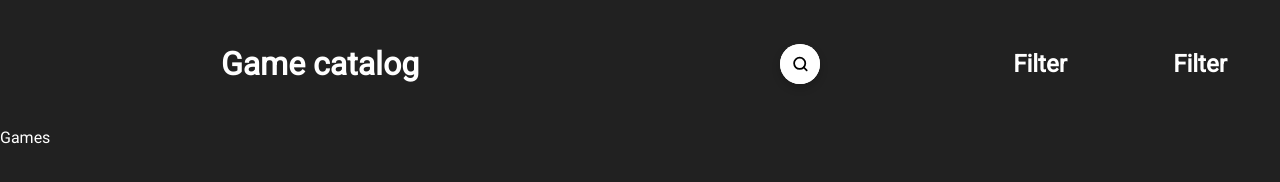
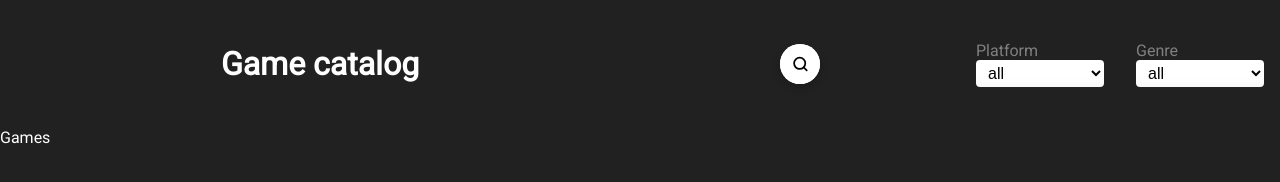
Before and after one commit to JayCodeGitHub/Game-catalog, a website built with webpack: page src/pages/index.html in a window 1280 px wide. Built offline with nearby package versions, Linux system fonts and the light colour scheme.

Commit message:
Styled Filters

```diff
--- a/src/app/search.js
+++ b/src/app/search.js
@@ -21,5 +21,6 @@ export function run() {
         console.log(inputValue)
         input.value = ''
         e.preventDefault();
+        form.classList.remove("active")
     }
 }
--- a/src/index.js
+++ b/src/index.js
@@ -1,3 +1,5 @@
 import { run } from "./app/search"
 import "./styles/main.scss"
+import "./styles/search.scss"
+import "./styles/filters.scss"
 run()
--- a/src/pages/index.html
+++ b/src/pages/index.html
@@ -19,9 +19,26 @@
                 <input placeholder="Search for game" id="searchInput"/>
             </form>
         </div>
-        <div id="filters">
-            <h2>Filter</h2>
-            <h2>Filter</h2>
+        <div id="filtersWrapper">
+            <form id="platformForm">
+                <label for="platform">Platform</label>
+              <select name="platform" id="platform" form="platformForm">
+                <option value="all">all</option>
+                <option value="ps5">PS5</option>
+                <option value="xsx">XSX</option>
+                <option value="pc">PC</option>
+              </select>
+            </form>
+            <form id="genreForm">
+                <label for="genre">Genre</label>
+              <select name="genre" id="genre" form="genreForm">
+                <option value="all">all</option>
+                <option value="action">Action</option>
+                <option value="adventure">Adventure</option>
+                <option value="casual">Casual</option>
+                <option value="multiplayer">Multiplayer</option>
+              </select>
+            </form>
         </div>
     </header>
     <main>
--- /dev/null
+++ b/src/styles/filters.scss
@@ -0,0 +1,21 @@
+#platform, #genre {
+    display: flex;
+    flex-direction: column;
+}
+
+label {
+    color: grey;
+}
+
+select {
+    width: 100%;
+    min-width: 8rem;
+    border: 1px solid var(--select-border);
+    border-radius: 0.25em;
+    padding: 0.25em 0.5em;
+    font-size: 1rem;
+    cursor: pointer;
+    line-height: 1.1;
+    background-color: #fff;
+    background-image: linear-gradient(to top, #f9f9f9, #fff 33%);
+}
--- a/src/styles/main.scss
+++ b/src/styles/main.scss
@@ -25,7 +25,7 @@ header {
     align-items: center;
 }
 
-#filters{
+#filtersWrapper{
     width: 30%;
     height: 100%;
     display: flex;
@@ -40,61 +40,3 @@ header {
     justify-content: center;
     align-items: center;
 }
-
-#searchForm {
-    position: relative;
-    display: flex;
-    align-items: center;
-    justify-content: center;
-    box-shadow: 0 4px 8px rgba(0, 0, 0, 0.2);
-    background-color: white;
-    cursor: auto;
-    padding: 0.5rem 0;
-    height: 1.5rem;
-    width: 2.5rem;
-    border-radius: 10rem;
-    transition: width 300ms cubic-bezier(0.645, 0.045, 0.355, 1);
-}
-
-#search{
-    width: 40px;
-    height: 40px;
-    border-radius: 20px;
-    background-color: white;
-    display: flex;
-    justify-content: center;
-    align-items: center;
-    border: none;
-    pointer-events: auto;
-    cursor: pointer;
-}
-
-input {
-    font-size: 14px;
-    line-height: 1;
-    background-color: transparent;
-    width: 0%;
-    height: 100%;
-    border: none;
-    color: black;
-    outline: none;
-    padding: 0;
-    transition: width 0ms cubic-bezier(0.645, 0.045, 0.355, 1) 250ms;
-}
-
-svg {
-    width: 60%;
-}
-
-.active {
-    width: 25rem !important;
-    cursor: pointer !important;
-    padding: 0.5rem !important;
-    input {
-        width: 100%;
-        transition: width 0ms cubic-bezier(0.645, 0.045, 0.355, 1) 0ms;
-    }
-    #search {
-        pointer-events: none;
-    }
-}
--- /dev/null
+++ b/src/styles/search.scss
@@ -0,0 +1,57 @@
+#searchForm {
+    position: relative;
+    display: flex;
+    align-items: center;
+    justify-content: center;
+    box-shadow: 0 4px 8px rgba(0, 0, 0, 0.2);
+    background-color: white;
+    cursor: auto;
+    padding: 0.5rem 0;
+    height: 1.5rem;
+    width: 2.5rem;
+    border-radius: 10rem;
+    transition: width 300ms cubic-bezier(0.645, 0.045, 0.355, 1);
+}
+
+#search{
+    width: 40px;
+    height: 40px;
+    border-radius: 20px;
+    background-color: white;
+    display: flex;
+    justify-content: center;
+    align-items: center;
+    border: none;
+    pointer-events: auto;
+    cursor: pointer;
+}
+
+input {
+    font-size: 14px;
+    line-height: 1;
+    background-color: transparent;
+    width: 0%;
+    height: 100%;
+    border: none;
+    color: black;
+    outline: none;
+    padding: 0;
+    transition: width 0ms cubic-bezier(0.645, 0.045, 0.355, 1) 250ms;
+}
+
+svg {
+    width: 60%;
+}
+
+.active {
+    width: 25rem !important;
+    cursor: pointer !important;
+    padding: 0.5rem !important;
+    input {
+        width: 100%;
+        transition: width 0ms cubic-bezier(0.645, 0.045, 0.355, 1) 0ms;
+    }
+    #search {
+        pointer-events: none;
+    }
+}
```
